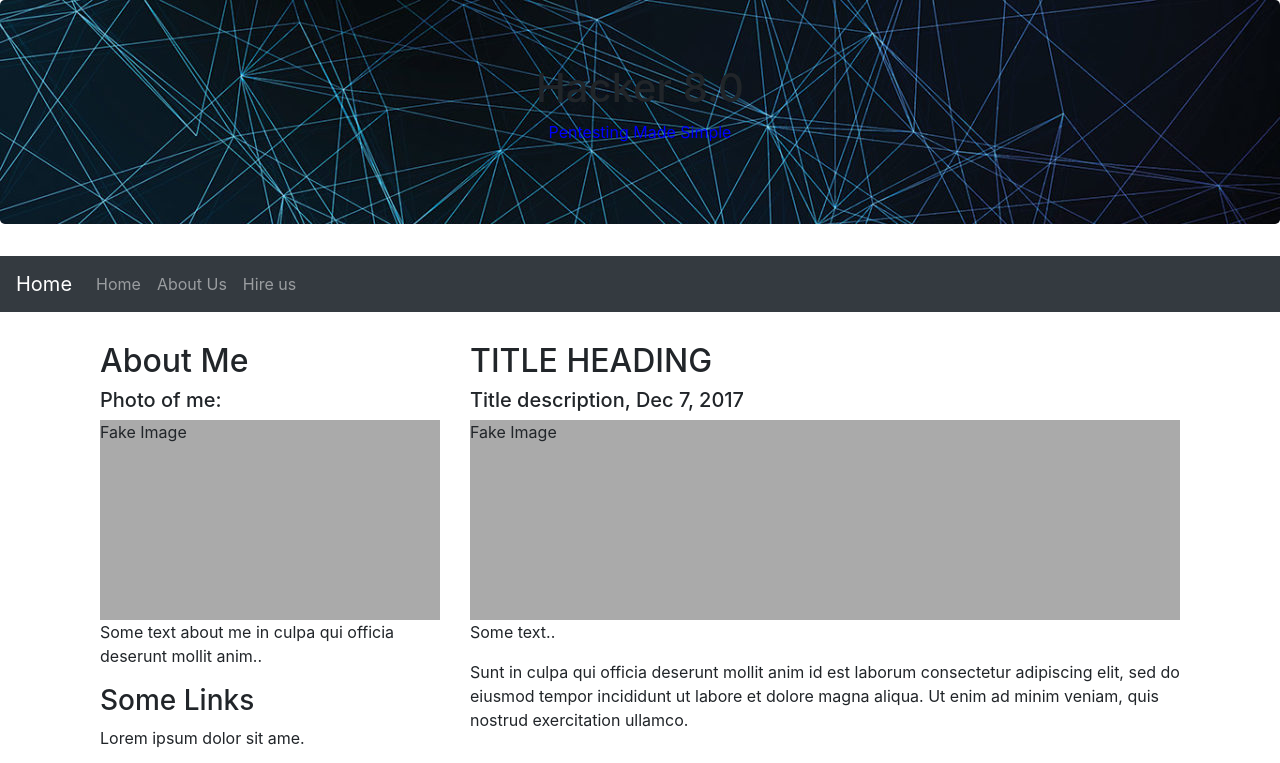
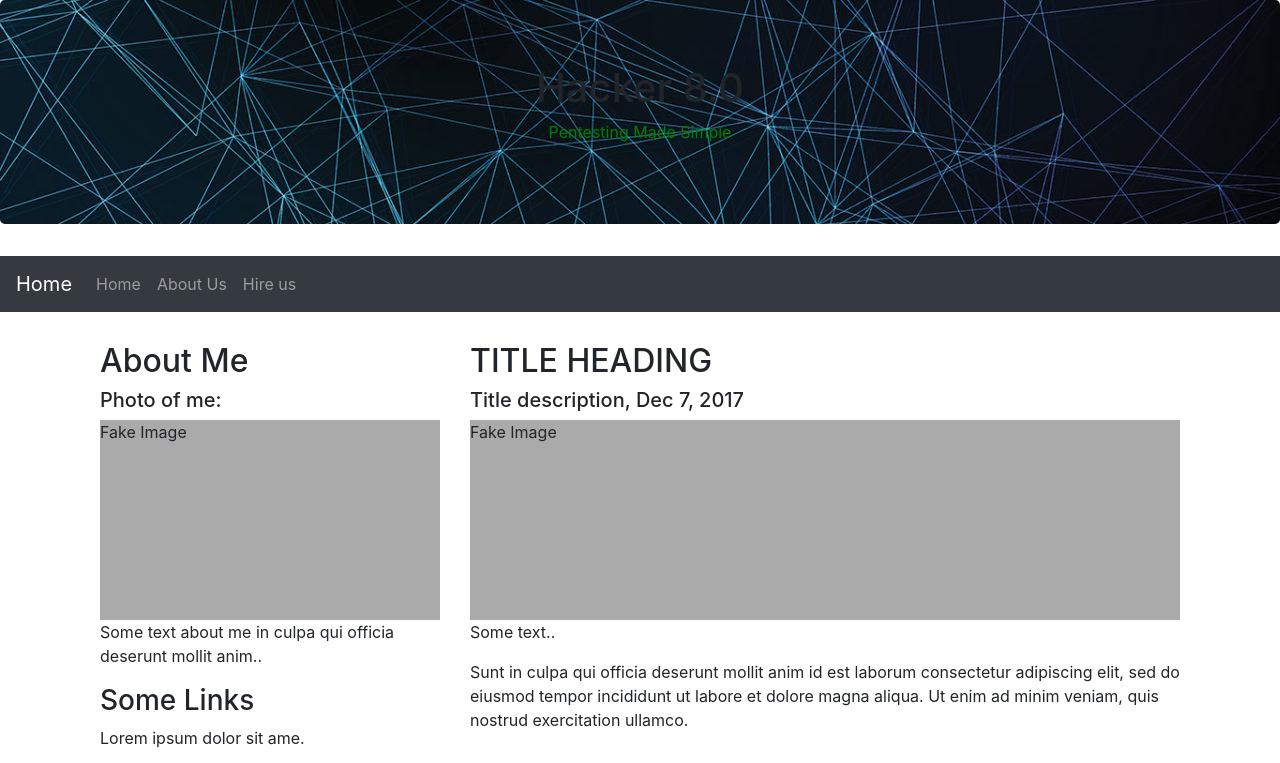
Before and after one commit to EhItaliaTeam/ehitaliateam.github.io, a plain HTML site: page index.html in a window 1280 px wide. Shown: the top 763 px of the page. Drawn offline with nearby package versions, Linux system fonts and the light colour scheme.

Commit message:
Update index.css

```diff
--- a/css/index.css
+++ b/css/index.css
@@ -33,5 +33,6 @@
 
 }
 #first > p {
-    color:blue;
+    color: green;
+    h
     }
```
